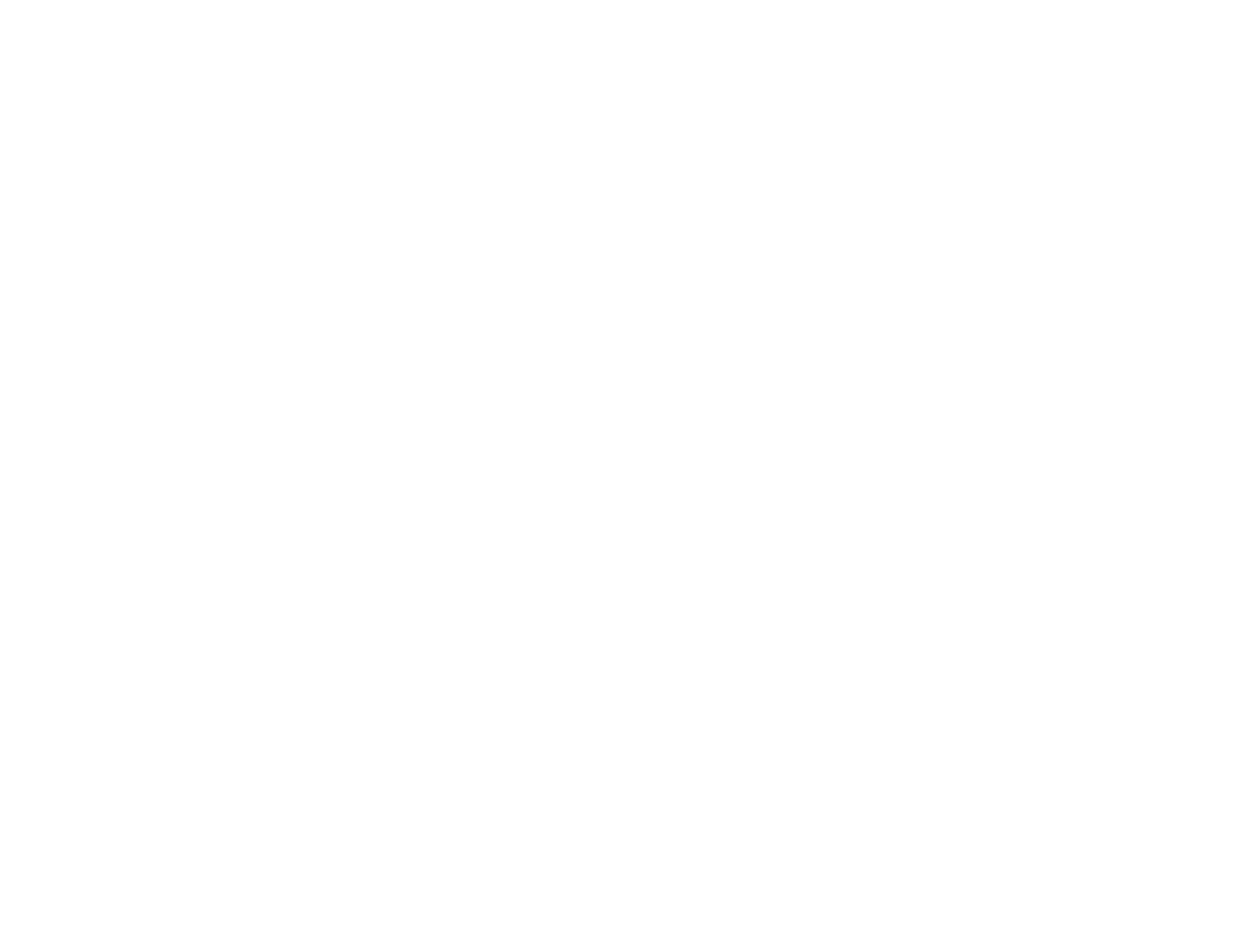
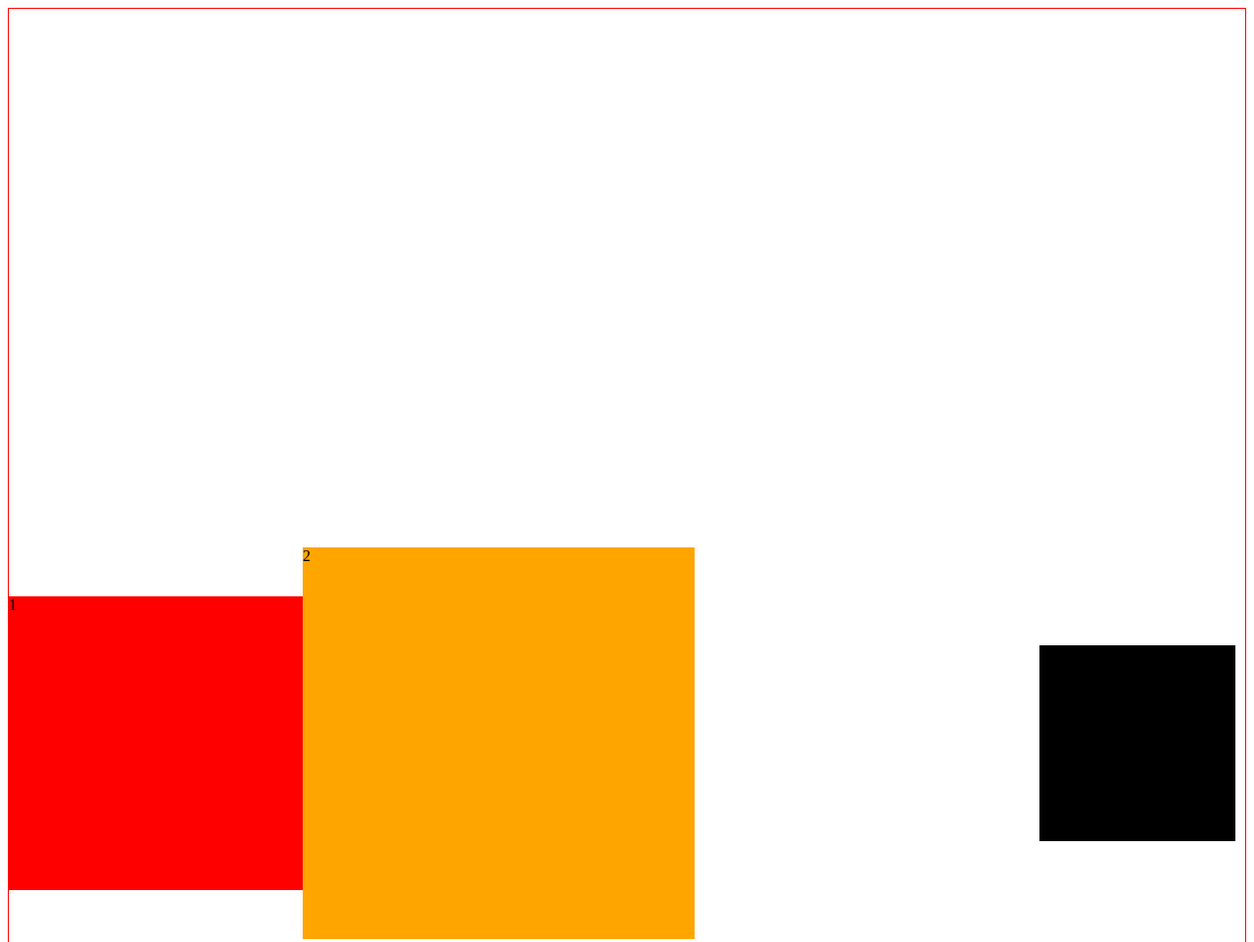
Before and after one commit to Tim-KoT/Test__01, a plain HTML site: page index.html in a window 1280 px wide. Shown: the top 962 px of the page at 98% size. Before the commit the page ends 800 px from the top, so only its background shows below. Drawn offline with Linux system fonts and the light colour scheme.

Commit message:
Продолжение...
Продолжение...

```diff
--- a/index.html
+++ b/index.html
@@ -1,12 +1,29 @@
 <!DOCTYPE html>
 <html lang="en">
+
 <head>
     <meta charset="UTF-8">
     <meta name="viewport" content="width=device-width, initial-scale=1.0">
     <title>Document</title>
+    <link rel="stylesheet" href="style.css">
+    <link rel="stylesheet" href="media.css">
 </head>
 
 <body>
+    <div class="flex">
+        <div class="block block--1">
+            1
+
+        </div>
+        <div class="block block--2">
+            2
+        </div>
+        <div class="block block--3">
+            3
+        </div>
+
+    </div>
+    gjkigutdyfchbokijpoijo[uihih] igctxzrbjnjhiu
 
 </body>
 
--- /dev/null
+++ b/style.css
@@ -0,0 +1,82 @@
+.flex{
+    border: 1px solid red;
+    height: 1500px;
+    display: flex;
+    /* Вертикальное выравневание по центру */
+    align-items: center;
+    /* Выравневание по низу */
+    /* align-items: flex-end; */
+    /* Выравневание по верху
+    align-items: flex start; */
+    /* Выравневание по горизогтали, по центру */
+    /* justify-content: center; */
+    /* 1 элемент к левому, 1 к правому */
+    /* flex-direction: column; */
+    /* перенос элементов
+    flex-wrap: wrap; */
+    /* justify-content: center; */
+
+
+
+
+}
+/* .image{
+    display: flex;
+    align-items: center;
+    justify-content: center;
+}
+
+.image img{
+    max-width: 100%;
+} */
+
+.block--1{
+    height: 300px;
+    width: 300px;
+    background-color: red;
+}
+.block--2{
+    height: 400px;
+    width: 400px;
+    background-color: orange;
+    /* порядок расположение блока */
+    /* order: 1; */
+    /* order: -1; */
+    /* Удерживает заданными размерами один указанный обьект, остальные сжимает */
+    /* flex-shrink: 0; */
+    /* Порядок в обратную сторону */
+    flex-direction: column-reverse;
+    /* margin-left: auto; */
+
+
+}
+.block--3{
+    height: 200px;
+    width: 200px;
+    background-color: black;
+    /* выравнивание */
+    margin-left: auto;
+    margin-right: 10px;
+
+}
+
+/* 1920px
+
+1600px
+1366px
+
+1024px
+
+768px
+
+568px
+
+320px */
+
+@media (max-width:1024px){
+    .flex {
+        flex-direction: column;
+        width: vw(30);
+        function vw(x): (100vw/100% + x)px
+    }
+}
```
Also changed, not shown: media.css (added).
